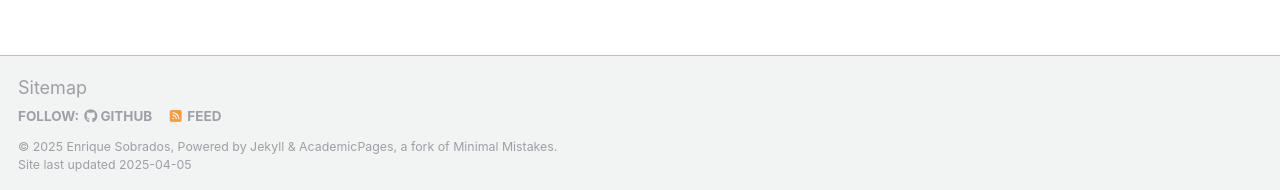
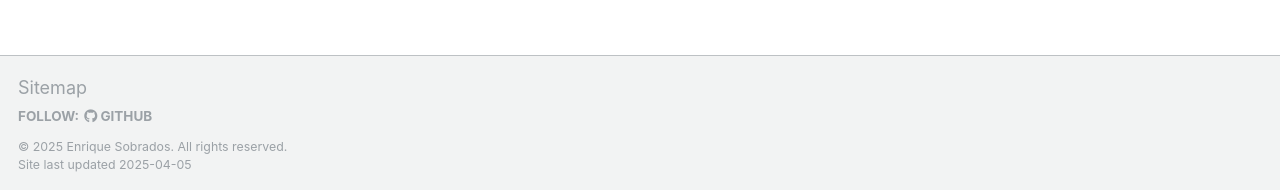
Before and after one commit to Enrique720/enrique720.github.io, a Jekyll site: the page built from _pages/about.md, in a window 1280 px wide and 1371 px high. Shown: the part 1178-1368 px from the top of the window. Built offline with Jekyll 4.4.1, drawn with Linux system fonts in a browser that asks for light colours; a style sheet for code colours, icons or effects is not loaded.

Commit message:
removed foot copy

```diff
--- a/_includes/footer.html
+++ b/_includes/footer.html
@@ -12,7 +12,7 @@
     {% if site.author.bitbucket %}
       <li><a href="http://bitbucket.org/{{ site.author.bitbucket }}"><i class="fab fa-bitbucket" aria-hidden="true"></i> Bitbucket</a></li>
     {% endif %}
-    {% if site.atom_feed.hide != true %}
+    {% if site.atom_feed.hide != false %}
     <li><a href="{% if site.atom_feed.path %}{{ site.atom_feed.path }}{% else %}{{ base_path }}/feed.xml{% endif %}"><i class="fa fa-fw fa-rss-square" aria-hidden="true"></i> {{ site.data.ui-text[site.locale].feed_label | default: "Feed" }}</a></li>
     {% endif %}
   </ul>
@@ -20,6 +20,6 @@
 {% endif %}
 
 <div class="page__footer-copyright">
-  &copy; {{ site.time | date: '%Y' }} {{ site.name | default: site.title }}, {{ site.data.ui-text[site.locale].powered_by | default: "Powered by" }} <a href="http://jekyllrb.com" rel="nofollow">Jekyll</a> &amp; <a href="https://github.com/academicpages/academicpages.github.io">AcademicPages</a>, a fork of <a href="https://mademistakes.com/work/minimal-mistakes-jekyll-theme/" rel="nofollow">Minimal Mistakes</a>.<br />
+  &copy; {{ site.time | date: '%Y' }} {{ site.name | default: site.title }}. All rights reserved. <br />
   Site last updated {{ "now" | date: '%Y-%m-%d' %}}
 </div>
```
